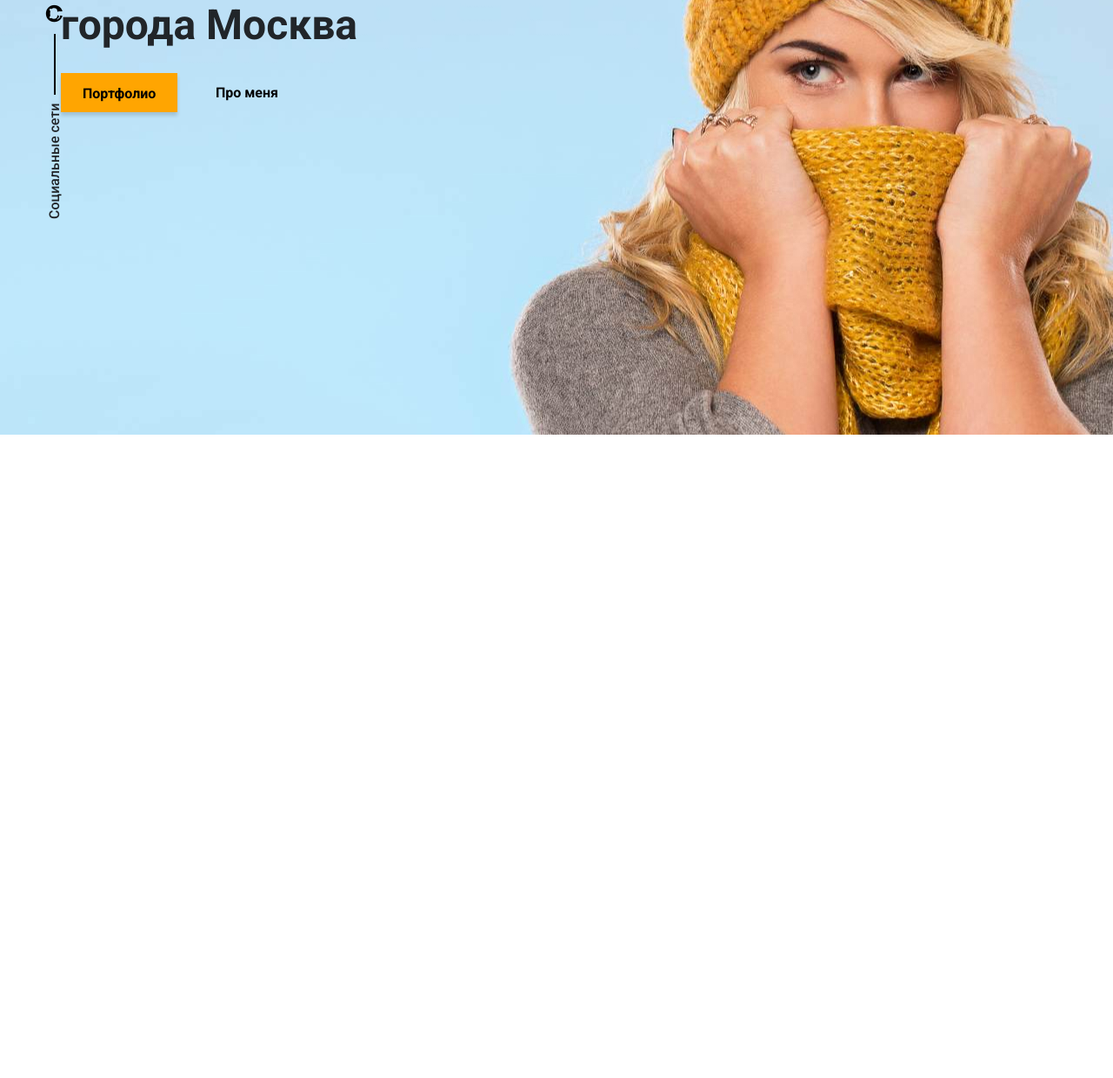
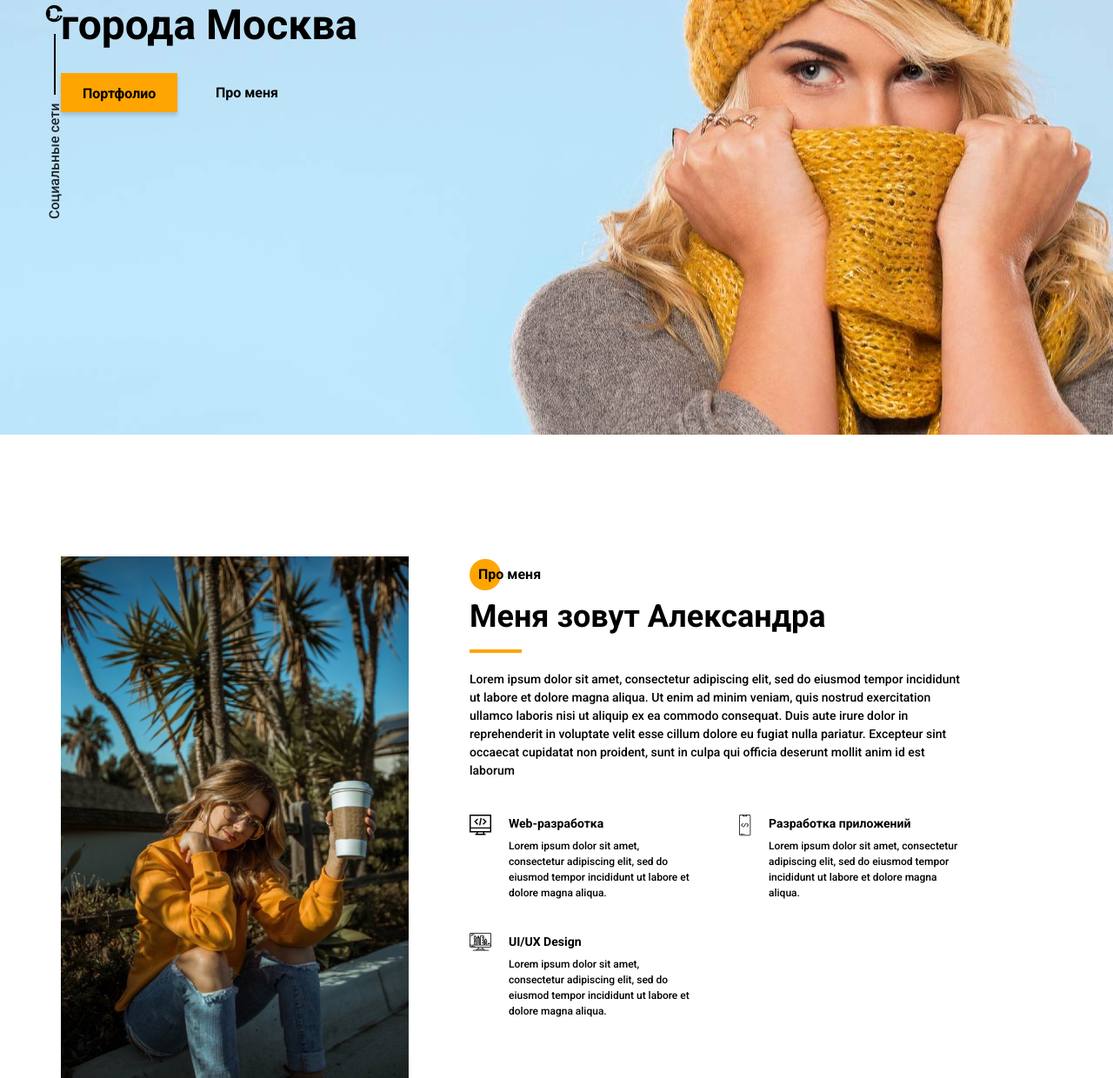
Before and after one commit to vict0rkovalchuk/prtfolio, a website: page src/index.html in a window 1280 px wide. Shown: the part 300-1540 px from the top of the page at 87% size. Before the commit the page ends 800 px from the top, so only its background shows below. Drawn offline with nearby package versions, Linux system fonts and the light colour scheme; files that its build step writes are made by us from their sources; files whose address does not match are found by name.

Commit message:
start creating of second(about) block

```diff
--- a/src/index.html
+++ b/src/index.html
@@ -119,20 +119,34 @@
   </head>
   <body>
     <aside class="sidepanel">
-      <a href="#" class="social_links social_links-main"><i class="fab fa-facebook-square"></i></i></a
-      ><a href="#" class="social_links social_links-main"><i class="fab fa-instagram"></i></a
-      ><a href="#" class="social_links social_links-main"><i class="fab fa-github"></i></a>
+      <a href="#" class="social_links social_links-main"
+        ><i class="fab fa-facebook-square"></i></a
+      ><a href="#" class="social_links social_links-main"
+        ><i class="fab fa-instagram"></i></a
+      ><a href="#" class="social_links social_links-main"
+        ><i class="fab fa-github"></i
+      ></a>
       <div class="sidepanel__divider"></div>
       <div class="sidepanel__text"><span>Социальные сети</span></div>
     </aside>
     <div class="menu">
       <div class="menu__block">
-    <div class="menu__close"><svg width="29" height="30" viewBox="0 0 29 30" fill="none" xmlns="http://www.w3.org/2000/svg">
-      <path d="M17.1568 14.5231L28.4489 3.23075C29.1837 2.49623 29.1837 1.30861 28.4489 0.574085C27.7144 -0.160437 26.5267 -0.160437 25.7922 0.574085L14.4998 11.8665L3.20781 0.574085C2.47295 -0.160437 1.28567 -0.160437 0.551149 0.574085C-0.183716 1.30861 -0.183716 2.49623 0.551149 3.23075L11.8432 14.5231L0.551149 25.8155C-0.183716 26.55 -0.183716 27.7376 0.551149 28.4721C0.917206 28.8385 1.39852 29.0226 1.87948 29.0226C2.36045 29.0226 2.84141 28.8385 3.20781 28.4721L14.4998 17.1798L25.7922 28.4721C26.1586 28.8385 26.6396 29.0226 27.1205 29.0226C27.6015 29.0226 28.0825 28.8385 28.4489 28.4721C29.1837 27.7376 29.1837 26.55 28.4489 25.8155L17.1568 14.5231Z" fill="black"/>
+        <div class="menu__close">
+          <svg
+            width="29"
+            height="30"
+            viewBox="0 0 29 30"
+            fill="none"
+            xmlns="http://www.w3.org/2000/svg"
+          >
+            <path
+              d="M17.1568 14.5231L28.4489 3.23075C29.1837 2.49623 29.1837 1.30861 28.4489 0.574085C27.7144 -0.160437 26.5267 -0.160437 25.7922 0.574085L14.4998 11.8665L3.20781 0.574085C2.47295 -0.160437 1.28567 -0.160437 0.551149 0.574085C-0.183716 1.30861 -0.183716 2.49623 0.551149 3.23075L11.8432 14.5231L0.551149 25.8155C-0.183716 26.55 -0.183716 27.7376 0.551149 28.4721C0.917206 28.8385 1.39852 29.0226 1.87948 29.0226C2.36045 29.0226 2.84141 28.8385 3.20781 28.4721L14.4998 17.1798L25.7922 28.4721C26.1586 28.8385 26.6396 29.0226 27.1205 29.0226C27.6015 29.0226 28.0825 28.8385 28.4489 28.4721C29.1837 27.7376 29.1837 26.55 28.4489 25.8155L17.1568 14.5231Z"
+              fill="black"
+            />
           </svg>
         </div>
 
-    <nav >
+        <nav>
           <ul class="menu__list">
             <li class="menu__link"><a href="#">ПРО МЕНЯ</a></li>
             <li class="menu__link"><a href="#">МОЙ ОПЫТ</a></li>
@@ -143,11 +157,16 @@
           </ul>
         </nav>
 
-    <div class="menu__social">     <a href="#" class="social_links social_links-menu"><i class="fab fa-github"></i></a>
-      <a href="#" class="social_links social_links-menu"><i class="fab fa-instagram"></i></a
-      >
-      <a href="#" class="social_links social_links-menu"><i class="fab fa-facebook-square"></i></i></a
-        >
+        <div class="menu__social">
+          <a href="#" class="social_links social_links-menu"
+            ><i class="fab fa-github"></i
+          ></a>
+          <a href="#" class="social_links social_links-menu"
+            ><i class="fab fa-instagram"></i
+          ></a>
+          <a href="#" class="social_links social_links-menu"
+            ><i class="fab fa-facebook-square"></i
+          ></a>
         </div>
       </div>
       <div class="menu__overlay"></div>
@@ -171,6 +190,71 @@
         </div>
       </div>
     </section>
+    <section class="about">
+      <div class="container">
+        <div class="about__content">
+          <div class="about__photo">
+            <img src="img/main_photo.jpg" alt="me" />
+          </div>
+          <div class="about__info">
+            <div class="about__shortinfo">
+              <div class="title title_fz16 about__subtitle">Про меня</div>
+              <h2 class="title title_fz36 about__title">
+                Меня зовут Александра
+              </h2>
+              <div class="about__divider"></div>
+              <div class="about__descr">
+                Lorem ipsum dolor sit amet, consectetur adipiscing elit, sed do
+                eiusmod tempor incididunt ut labore et dolore magna aliqua. Ut
+                enim ad minim veniam, quis nostrud exercitation ullamco laboris
+                nisi ut aliquip ex ea commodo consequat. Duis aute irure dolor
+                in reprehenderit in voluptate velit esse cillum dolore eu fugiat
+                nulla pariatur. Excepteur sint occaecat cupidatat non proident,
+                sunt in culpa qui officia deserunt mollit anim id est laborum
+              </div>
+            </div>
+            <div class="about__skills">
+              <div class="about__skills-item">
+                <img
+                  src="icons/about_me/web_development.svg"
+                  alt="web_development"
+                />
+                <div>
+                  <div class="title title_fz14">Web-разработка</div>
+                  <div class="item-descr">
+                    Lorem ipsum dolor sit amet, consectetur adipiscing elit, sed
+                    do eiusmod tempor incididunt ut labore et dolore magna
+                    aliqua.
+                  </div>
+                </div>
+              </div>
+              <div class="about__skills-item">
+                <img src="icons/about_me/mobile_dev.svg" alt="mobile_dev" />
+                <div>
+                  <div class="title title_fz14">Разработка приложений</div>
+                  <div class="item-descr">
+                    Lorem ipsum dolor sit amet, consectetur adipiscing elit, sed
+                    do eiusmod tempor incididunt ut labore et dolore magna
+                    aliqua.
+                  </div>
+                </div>
+              </div>
+              <div class="about__skills-item">
+                <img src="icons/about_me/design.svg" alt="design" />
+                <div>
+                  <div class="title title_fz14">UI/UX Design</div>
+                  <div class="item-descr">
+                    Lorem ipsum dolor sit amet, consectetur adipiscing elit, sed
+                    do eiusmod tempor incididunt ut labore et dolore magna
+                    aliqua.
+                  </div>
+                </div>
+              </div>
+            </div>
+          </div>
+        </div>
+      </div>
+    </section>
     <script
       src="https://kit.fontawesome.com/84122009d6.js"
       crossorigin="anonymous"
--- /dev/null
+++ b/src/sass/blocks/_about.scss
@@ -0,0 +1,59 @@
+.about {
+  padding-top: 140px;
+  &__content {
+    display: grid;
+    grid-template-columns: 400px 570px;
+    gap: 70px;
+  }
+  &__info {
+    padding-top: 9px;
+  }
+  &__subtitle {
+    line-height: 24px;
+    position: relative;
+    @include before_circle;
+    padding-left: 10px;
+  }
+  &__title {
+    margin-top: 6px;
+  }
+  &__divider {
+    margin-top: 4px;
+    width: 60px;
+    height: 0px;
+    border: 2px solid $main-color;
+  }
+  &__descr {
+    margin-top: 20px;
+    font-weight: 500;
+    font-size: 14px;
+    line-height: 21px;
+    color: #000;
+  }
+  &__skills {
+    margin-top: 40px;
+    display: grid;
+    grid-template-columns: repeat(2, 260px);
+    grid-template-rows: repeat(2, minmax(116px, auto));
+    gap: 20px 50px;
+    &-item {
+      display: flex;
+      align-items: flex-start;
+      img {
+        position: relative;
+        @include before_circle;
+        z-index: -2;
+      }
+      & > div {
+        margin-left: 20px;
+        font-weight: 500;
+        font-size: 12px;
+        line-height: 18px;
+        color: #000;
+        .item-descr {
+          margin-top: 6px;
+        }
+      }
+    }
+  }
+}
--- a/src/sass/blocks/_title.scss
+++ b/src/sass/blocks/_title.scss
@@ -2,6 +2,7 @@
   font-weight: bold;
   font-size: 36px;
   line-height: 60px;
+  color: #000;
   &_fz14 {
     font-size: 14px;
     line-height: 21px;
--- a/src/sass/style.scss
+++ b/src/sass/style.scss
@@ -21,3 +21,4 @@
 @import 'blocks/sidepanel';
 @import 'blocks/social_links';
 @import 'blocks/menu';
+@import 'blocks/about';
```
Also changed, not shown: dist/css/style.min.css, dist/index.html. Lines whose indentation alone changed are shown as unchanged.
